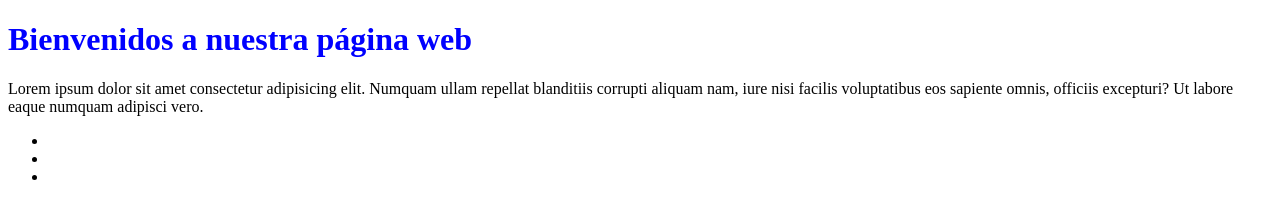
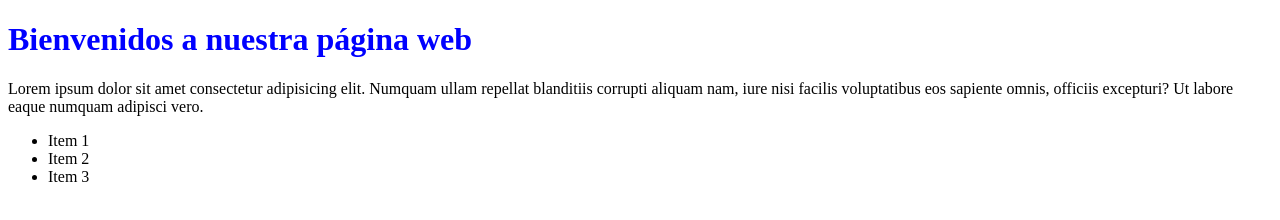
Before and after one commit to jcubillo28/repocursomj, a plain HTML site: page index.html in a window 1280 px wide. Drawn offline with Linux system fonts and the light colour scheme.

Commit message:
Ultimos ajustes para actualizar mi codigo

```diff
--- a/index.html
+++ b/index.html
@@ -10,9 +10,9 @@
     <h1>Bienvenidos a nuestra página web</h1>
     <p>Lorem ipsum dolor sit amet consectetur adipisicing elit. Numquam ullam repellat blanditiis corrupti aliquam nam, iure nisi facilis voluptatibus eos sapiente omnis, officiis excepturi? Ut labore eaque numquam adipisci vero.</p>
     <ul>
-        <li></li>
-        <li></li>
-        <li></li>
+        <li>Item 1</li>
+        <li>Item 2</li>
+        <li>Item 3</li>
     </ul>
 </body>
 </html>
```
